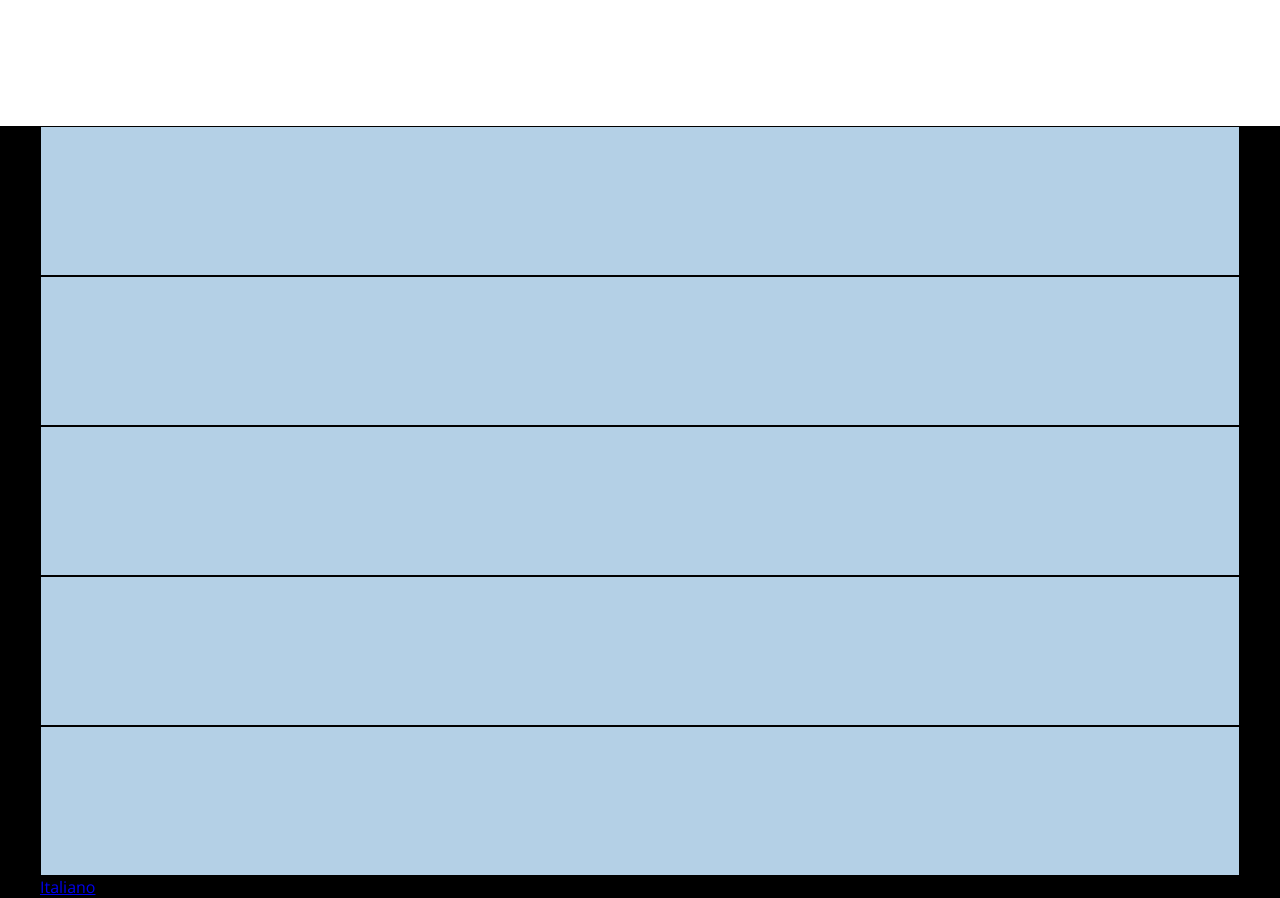
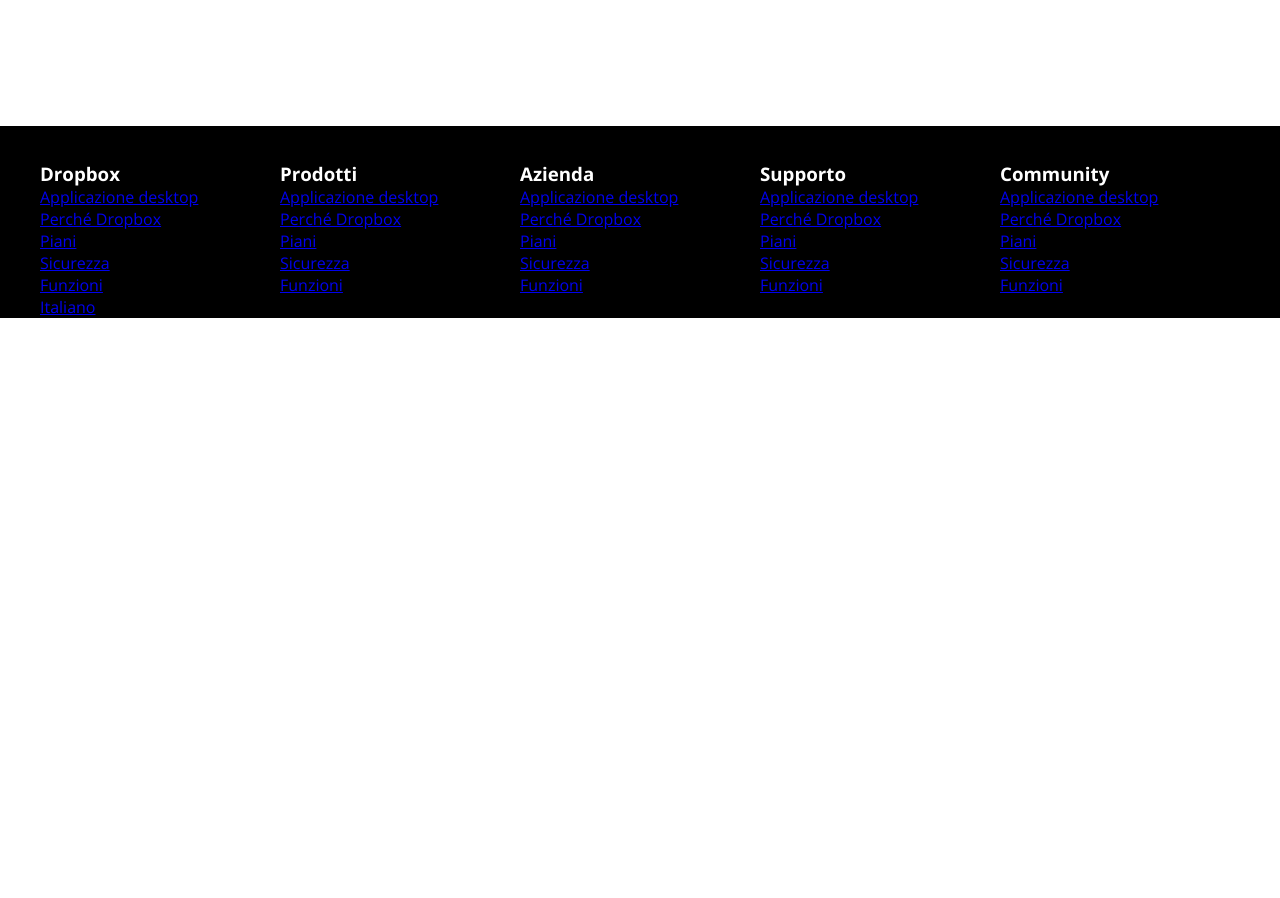
Before and after one commit to AgostaSalvatore/htmlcss-dropbox, a plain HTML site: page index.html in a window 1280 px wide. Shown: the part 5100-5998 px from the top of the page. After the commit the page ends 5418 px from the top, so only its background shows below. Drawn offline with nearby package versions, Linux system fonts and the light colour scheme.

Commit message:
[FEAT] done first footer part

```diff
--- a/css/style.css
+++ b/css/style.css
@@ -176,6 +176,14 @@ header a {
 
 /* Col */
 
+.col-100{
+    width: 100%;
+}
+
+.col-20{
+    width: 20%;
+}
+
 .col{
     height:1100px;
     width: 33%;
@@ -228,24 +236,27 @@ hr {
  }
 
  /* Footer */
+
  footer{
     background-color: black;
     margin-top: 150px;
  }
 
- footer.big-container{
-    padding-top: 100px;
-    display: flex;
- }
 
- footer ul{
-    width: 1200px;
-    height: 150px;
-    background-color: #b4d0e6;
-    border: 1px solid black;
- }
 
- .it{
+.footer-info{
+    padding: 70px 0;
+}
+
+.footer-info ul li{
+    padding: 10px 0;
+}
+
+.col-100 >.a{
+    text-decoration: none;
+}
+
+.it{
     background-color: #3491db;
  }
 
@@ -253,6 +264,8 @@ hr {
     height: 120px;
     padding-top: 60px;
  }
+
+/* Footer */
 
  /* utility */
 
@@ -268,6 +281,14 @@ img{
     max-width: 100%;
 }
 
+.d-flex{
+    display: flex;
+}
+
+.align-center{
+    align-items: center;
+    align-content: center;
+}
 /* h */
 
 h1{
@@ -318,3 +339,7 @@ h3 {
 .size{
     font-size: 28px;
 }
+
+.white-text{
+    color:#fff;
+}
--- a/index.html
+++ b/index.html
@@ -371,26 +371,73 @@
     </main>
 
     <footer>
-        <div class="contact">
-            <div class="big-container">
-                <ul>
+        <div class="big-container d-flex align-center white-text">
+            <div class="col-20">
+                <div class="col-100">
+                    <h3>Dropbox</h3>
+                    <ul>
+                        <li class="col-100"><a href="#">Applicazione desktop</a></li>
+                        <li class="col-100"><a href="#">Perch&eacute; Dropbox</a></li>
+                        <li class="col-100"><a href="#">Piani</a></li>
+                        <li class="col-100"><a href="#">Sicurezza</a></li>
+                        <li class="col-100"><a href="#">Funzioni</a></li>
+                    </ul>
+                </div>
+            </div>
 
-                </ul>
-                <ul>
+            <div class="col-20">
+                <div class="col-100">
+                    <h3>Prodotti</h3>
+                    <ul>
+                        <li class="col-100"><a href="#">Applicazione desktop</a></li>
+                        <li class="col-100"><a href="#">Perch&eacute; Dropbox</a></li>
+                        <li class="col-100"><a href="#">Piani</a></li>
+                        <li class="col-100"><a href="#">Sicurezza</a></li>
+                        <li class="col-100"><a href="#">Funzioni</a></li>
+                    </ul>
+                </div>
+            </div>
 
-                </ul>
-                <ul>
+            <div class="col-20">
+                <div class="col-100">
+                    <h3>Azienda</h3>
+                    <ul>
+                        <li class="col-100"><a href="#">Applicazione desktop</a></li>
+                        <li class="col-100"><a href="#">Perch&eacute; Dropbox</a></li>
+                        <li class="col-100"><a href="#">Piani</a></li>
+                        <li class="col-100"><a href="#">Sicurezza</a></li>
+                        <li class="col-100"><a href="#">Funzioni</a></li>
+                    </ul>
+                </div>
+            </div>
 
-                </ul>
-                <ul>
+            <div class="col-20">
+                <div class="col-100">
+                    <h3>Supporto</h3>
+                    <ul>
+                        <li class="col-100"><a href="#">Applicazione desktop</a></li>
+                        <li class="col-100"><a href="#">Perch&eacute; Dropbox</a></li>
+                        <li class="col-100"><a href="#">Piani</a></li>
+                        <li class="col-100"><a href="#">Sicurezza</a></li>
+                        <li class="col-100"><a href="#">Funzioni</a></li>
+                    </ul>
+                </div>
+            </div>
 
-                </ul>
-                <ul>
+            <div class="col-20">
+                <div class="col-100">
+                    <h3>Community</h3>
+                    <ul>
+                        <li class="col-100"><a href="#">Applicazione desktop</a></li>
+                        <li class="col-100"><a href="#">Perch&eacute; Dropbox</a></li>
+                        <li class="col-100"><a href="#">Piani</a></li>
+                        <li class="col-100"><a href="#">Sicurezza</a></li>
+                        <li class="col-100"><a href="#">Funzioni</a></li>
+                    </ul>
+                </div>
+            </div>
 
-                </ul>
-            </div>
         </div>
-
         <div class="italian">
             <div class="big-container">
                 <div class="language">
```
